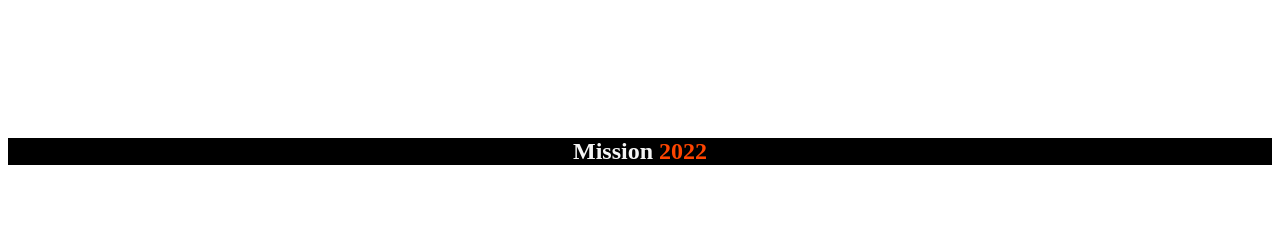
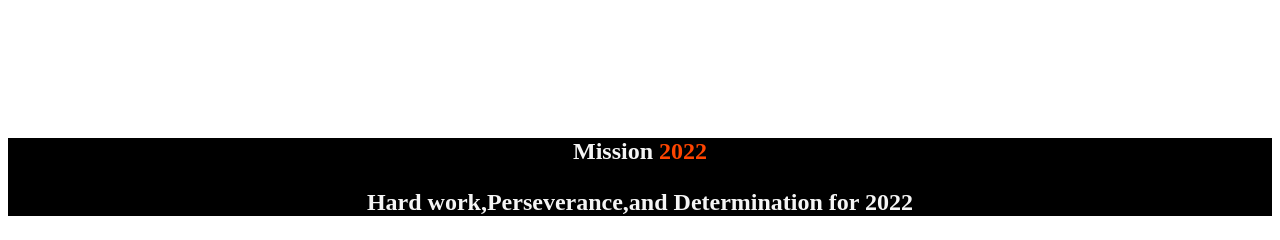
Before and after one commit to mdshovon420/Devloper-portfolio, a plain HTML site: page index.html in a window 1280 px wide. Shown: the part 2371-2611 px from the top of the page. Before the commit the page ends 2556 px from the top, so only its background shows below. Drawn offline with Linux system fonts and the light colour scheme.

Commit message:
footer added

```diff
--- a/index.html
+++ b/index.html
@@ -86,9 +86,13 @@
 </section>
 
 <footer>
+
     <h2 id="Mission">
-        <span id="white">Mission</span>  <span id="orange">2022</span>
+        <span class="white">Mission</span>  <span id="orange">2022</span>
+
+        <p class="white">Hard work,Perseverance,and Determination for 2022</p>
     </h2>
+
 
 
 </footer>
--- a/style.css
+++ b/style.css
@@ -72,6 +72,6 @@ section{
 #orange{
     color: orangered;
 }
-#white{
+.white{
     color: whitesmoke;
 }
```
